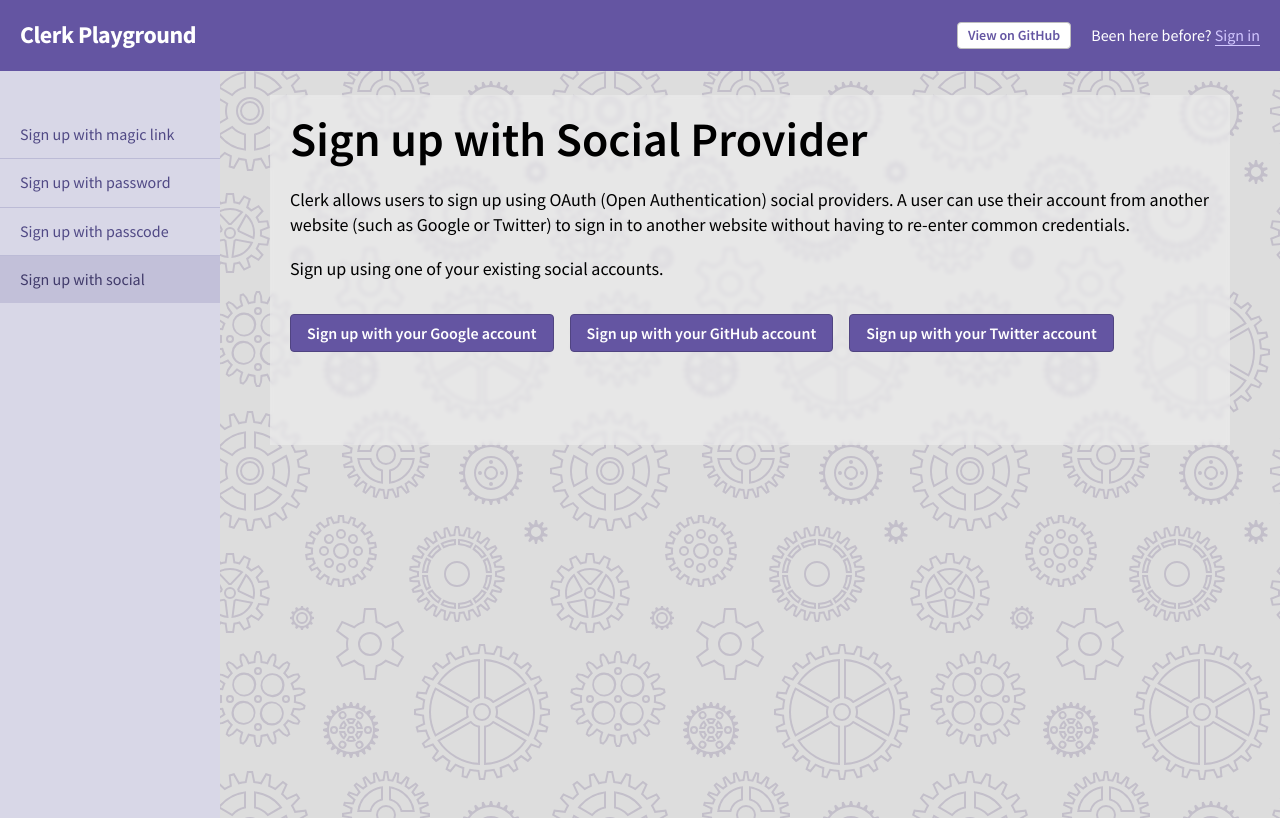
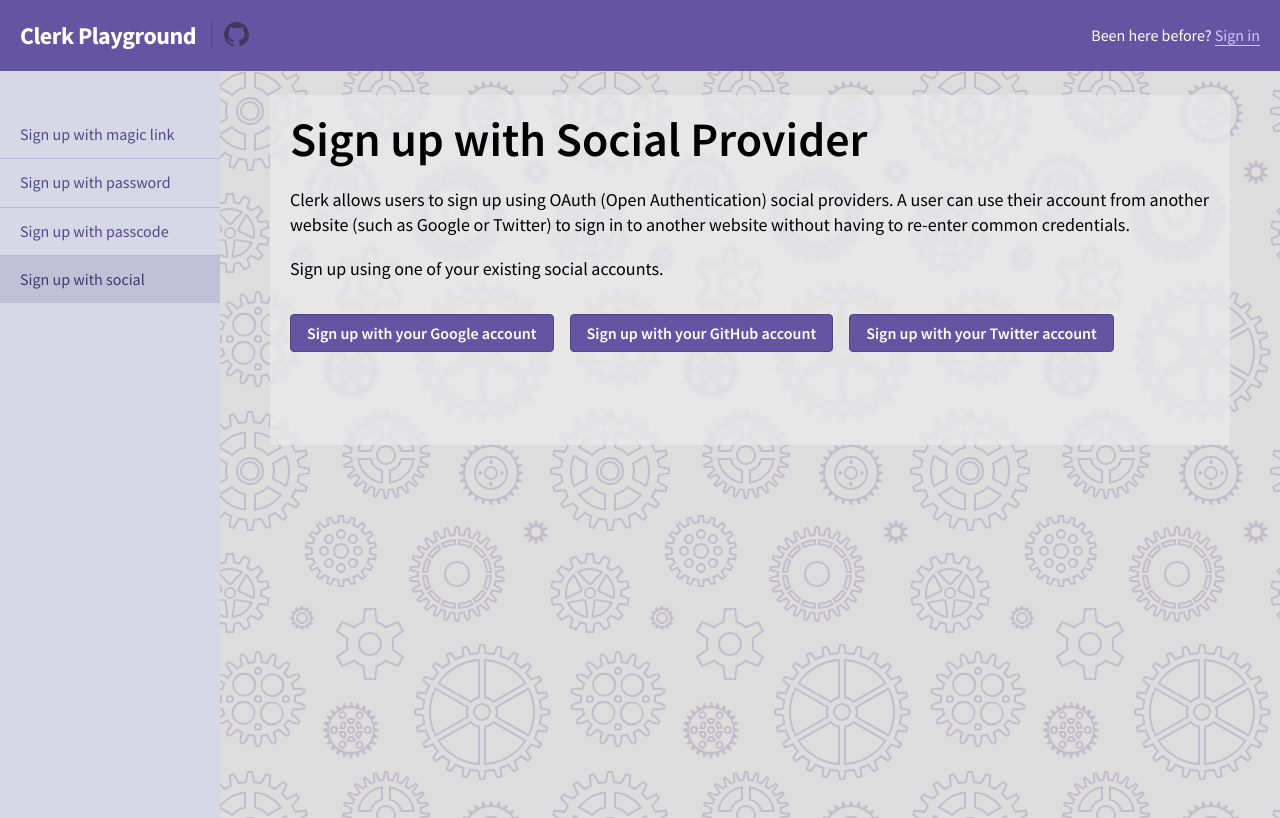
Before and after one commit to clerk/clerk-playground, a Next.js app: page /sign-up/social in a window 1280 px wide. Built offline with nearby package versions, Linux system fonts and the light colour scheme; no server answers.

Commit message:
feat: Add GitHub logo

```diff
--- a/components/Header.js
+++ b/components/Header.js
@@ -1,3 +1,4 @@
+import Image from 'next/image';
 import Link from 'next/link';
 import { useRouter } from 'next/router';
 import { SignedIn, SignedOut, UserButton } from '@clerk/nextjs';
@@ -9,22 +10,31 @@
 
   return (
     <header className={styles.header}>
-      <Link href="/">
-        <a className={styles.logo}>Clerk Playground</a>
-      </Link>
+      <div className={styles.content}>
+        <Link href="/">
+          <a className={styles.logo}>Clerk Playground</a>
+        </Link>
+        <a
+          className={styles.repo}
+          href="https://github.com/clerkinc/clerk-playground/"
+          target="_blank"
+          title="View source on GitHub"
+        >
+          <Image
+            alt="GitHub logo"
+            src="/logos/github.svg"
+            width={25}
+            height={25}
+          />
+        </a>
+      </div>
       <div className={styles.actions}>
         <SignedIn>
           <Link href="/sdk-explorer">
             <a className={styles.button}>Explore the SDK</a>
           </Link>
         </SignedIn>
-        <a
-          className={styles.secondaryButton}
-          href="https://github.com/clerkinc/clerk-playground/"
-          target="_blank"
-        >
-          View on GitHub
-        </a>
+
         <SignedOut>
           {asPath !== '/sign-in' ? (
             <p className={styles.p}>
--- a/styles/Header.module.css
+++ b/styles/Header.module.css
@@ -1,6 +1,7 @@
 .header,
 .actions {
   display: flex;
+  flex-flow: row wrap;
   justify-content: space-between;
   align-items: center;
 }
@@ -15,6 +16,29 @@
   font-size: 24px;
   font-weight: 700;
   letter-spacing: -0.02em;
+  line-height: 1;
+}
+
+.content {
+  display: flex;
+  align-items: center;
+}
+
+.repo {
+  margin-left: 15px;
+  padding-left: 12px;
+  border-left: 1px solid #504481;
+  line-height: 1;
+}
+
+.repo:hover img {
+  opacity: 1;
+}
+
+.repo img {
+  fill: red;
+  opacity: 0.5;
+  transition: opacity 0.3s;
 }
 
 .p {
```
Also changed, not shown: public/logos/github.svg (added).
